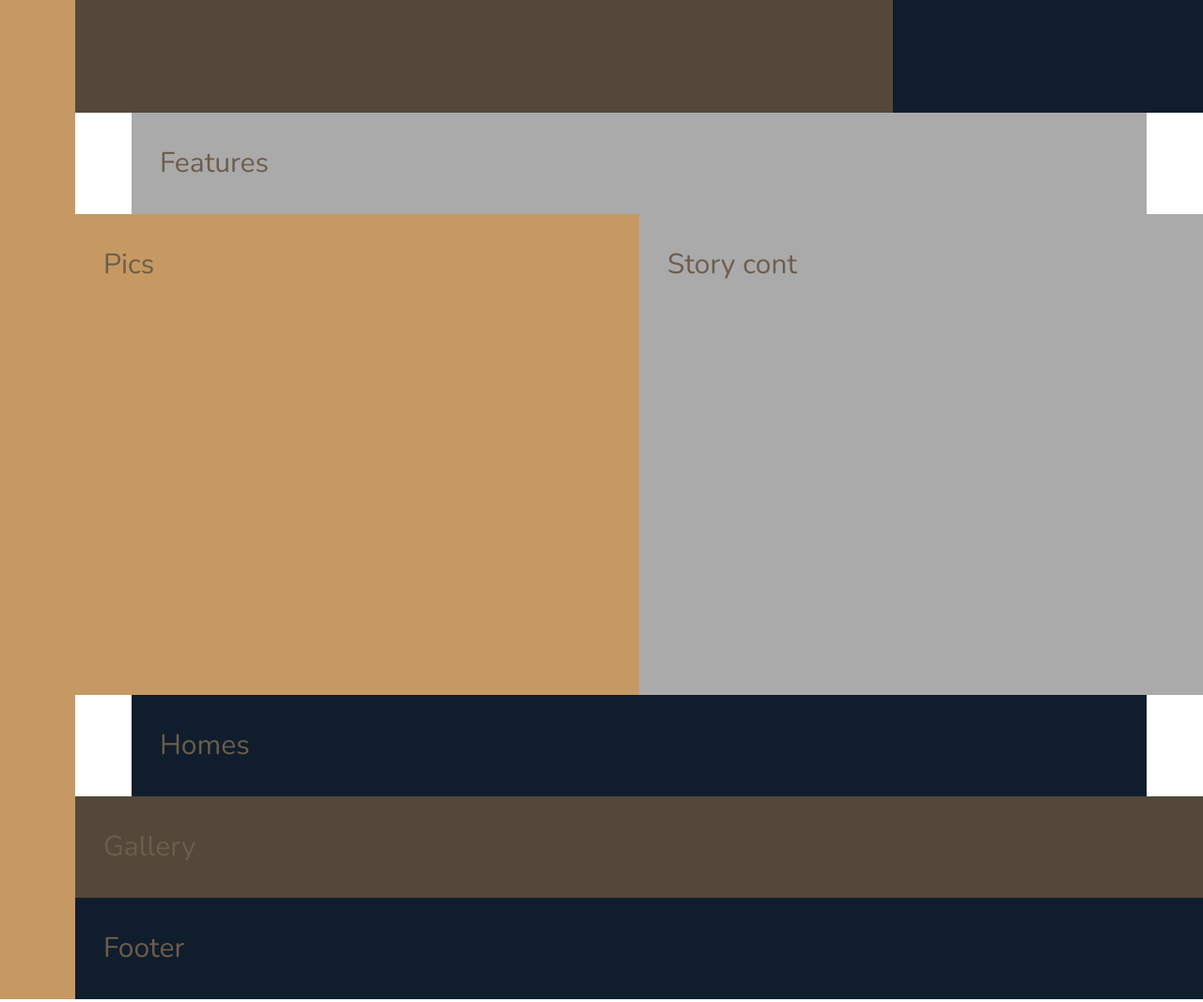
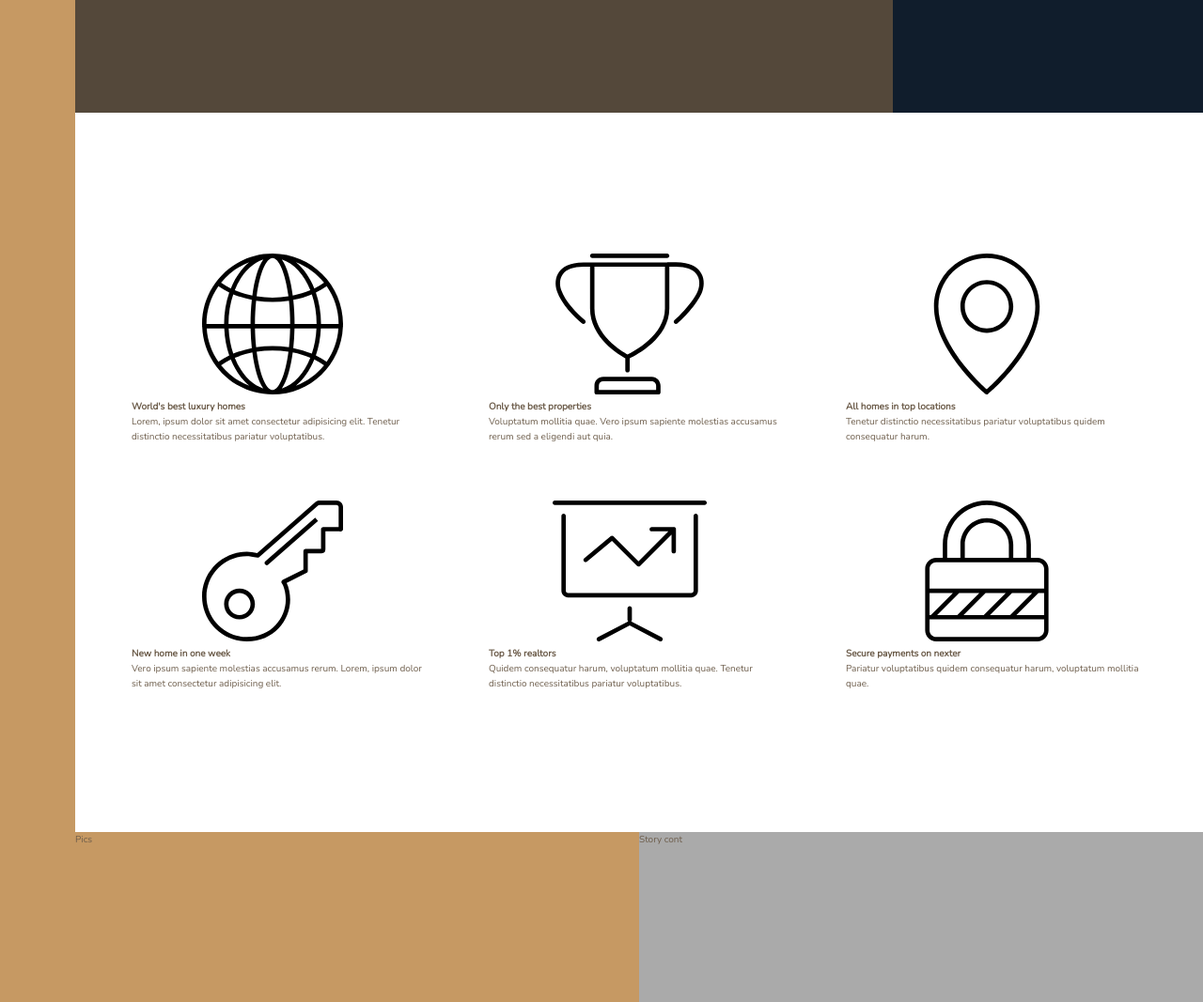
Before and after one commit to with0p/nexter, a website: page index.html in a window 1280 px wide. Shown: the part 520-1587 px from the top of the page at 94% size. Drawn offline with nearby package versions, Linux system fonts and the light colour scheme.

Commit message:
Features layout

```diff
--- a/index.html
+++ b/index.html
@@ -18,7 +18,68 @@
     <div class="sidebar">Sidebar</div>
     <header class="header">Header</header>
     <div class="realtors">Top 3 realtors</div>
-    <section class="features">Features</section>
+    <section class="features">
+      <div class="feature">
+        <svg class="feature__icon">
+          <use xlink:href="img/sprite.svg#icon-global"></use>
+        </svg>
+        <h4 class="heading-4">World's best luxury homes</h4>
+        <p class="feature__text">
+          Lorem, ipsum dolor sit amet consectetur adipisicing elit. Tenetur
+          distinctio necessitatibus pariatur voluptatibus.
+        </p>
+      </div>
+      <div class="feature">
+        <svg class="feature__icon">
+          <use xlink:href="img/sprite.svg#icon-trophy"></use>
+        </svg>
+        <h4 class="heading-4">Only the best properties</h4>
+        <p class="feature__text">
+          Voluptatum mollitia quae. Vero ipsum sapiente molestias accusamus
+          rerum sed a eligendi aut quia.
+        </p>
+      </div>
+      <div class="feature">
+        <svg class="feature__icon">
+          <use xlink:href="img/sprite.svg#icon-map-pin"></use>
+        </svg>
+        <h4 class="heading-4">All homes in top locations</h4>
+        <p class="feature__text">
+          Tenetur distinctio necessitatibus pariatur voluptatibus quidem
+          consequatur harum.
+        </p>
+      </div>
+      <div class="feature">
+        <svg class="feature__icon">
+          <use xlink:href="img/sprite.svg#icon-key"></use>
+        </svg>
+        <h4 class="heading-4">New home in one week</h4>
+        <p class="feature__text">
+          Vero ipsum sapiente molestias accusamus rerum. Lorem, ipsum dolor sit
+          amet consectetur adipisicing elit.
+        </p>
+      </div>
+      <div class="feature">
+        <svg class="feature__icon">
+          <use xlink:href="img/sprite.svg#icon-presentation"></use>
+        </svg>
+        <h4 class="heading-4">Top 1% realtors</h4>
+        <p class="feature__text">
+          Quidem consequatur harum, voluptatum mollitia quae. Tenetur distinctio
+          necessitatibus pariatur voluptatibus.
+        </p>
+      </div>
+      <div class="feature">
+        <svg class="feature__icon">
+          <use xlink:href="img/sprite.svg#icon-lock"></use>
+        </svg>
+        <h4 class="heading-4">Secure payments on nexter</h4>
+        <p class="feature__text">
+          Pariatur voluptatibus quidem consequatur harum, voluptatum mollitia
+          quae.
+        </p>
+      </div>
+    </section>
     <div class="story__pictures">Pics</div>
     <div class="story__content">Story cont</div>
     <section class="homes">Homes</section>
--- a/sass/_base.scss
+++ b/sass/_base.scss
@@ -38,14 +38,12 @@ body {
   display: grid;
   grid-template-rows: 80vh min-content 40vw repeat(3, min-content);
   grid-template-columns:
-    [sidebar-start] 8rem [sidebar-end full-start] minmax(
-      6rem,
-      1fr
-    ) [center-start] repeat(8, [col-start] minmax(min-content, 14rem) [col-end])
+    [sidebar-start] 8rem [sidebar-end full-start] minmax(6rem, 1fr)
+    [center-start] repeat(8, [col-start] minmax(min-content, 14rem) [col-end])
     [center-end]
     minmax(6rem, 1fr) [full-end];
-  & > * {
-    padding: 3rem;
-    font-size: 3rem;
-  }
+  // & > * {
+  //   padding: 3rem;
+  //   font-size: 3rem;
+  // }
 }
--- a/sass/_features.scss
+++ b/sass/_features.scss
@@ -1,4 +1,8 @@
 .features {
-  background-color: $color-grey-light-2;
   grid-column: center-start / center-end;
+  margin: 15rem 0;
+
+  display: grid;
+  grid-template-columns: repeat(3, 1fr);
+  grid-gap: 6rem;
 }
```
Also changed, not shown: css/style.css.
